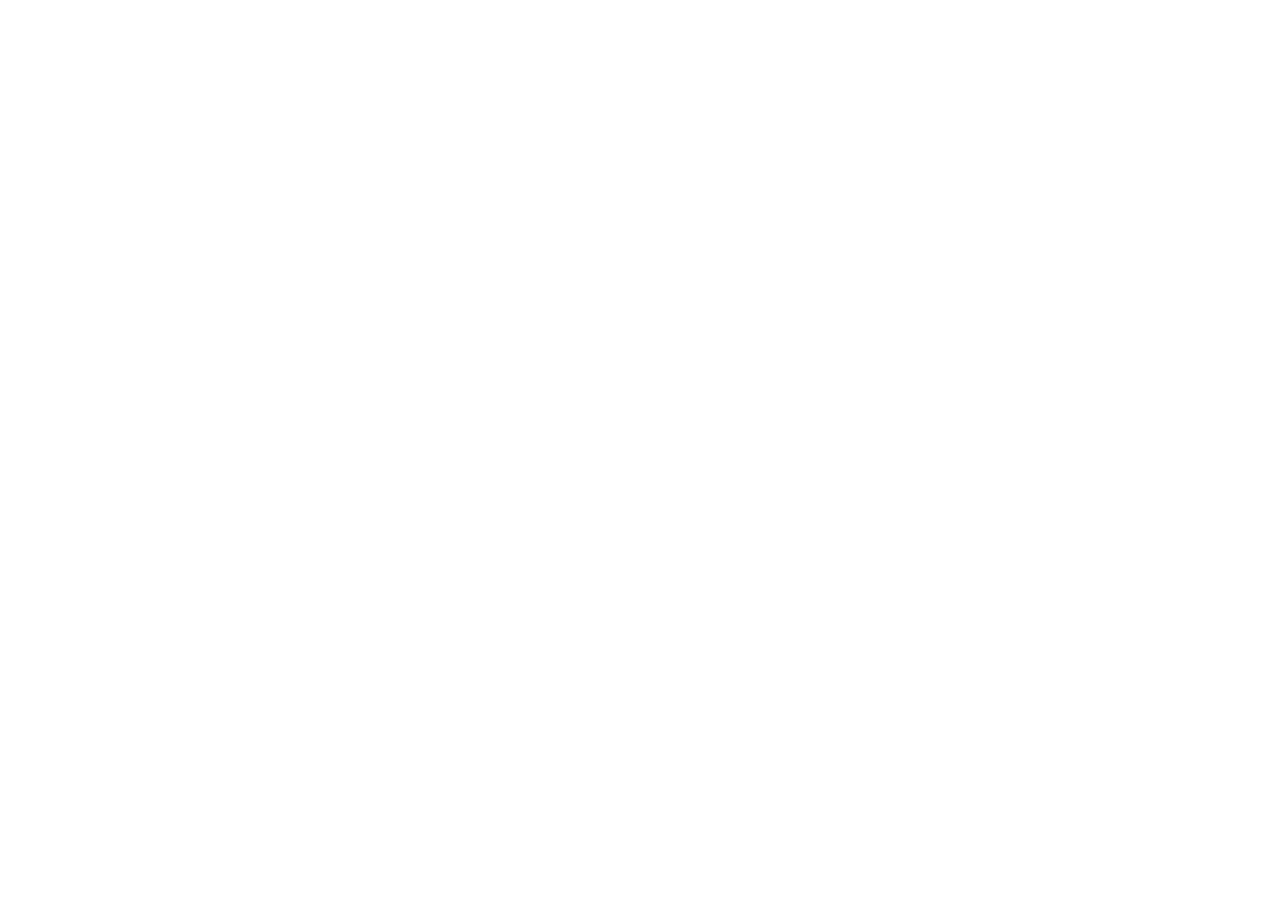
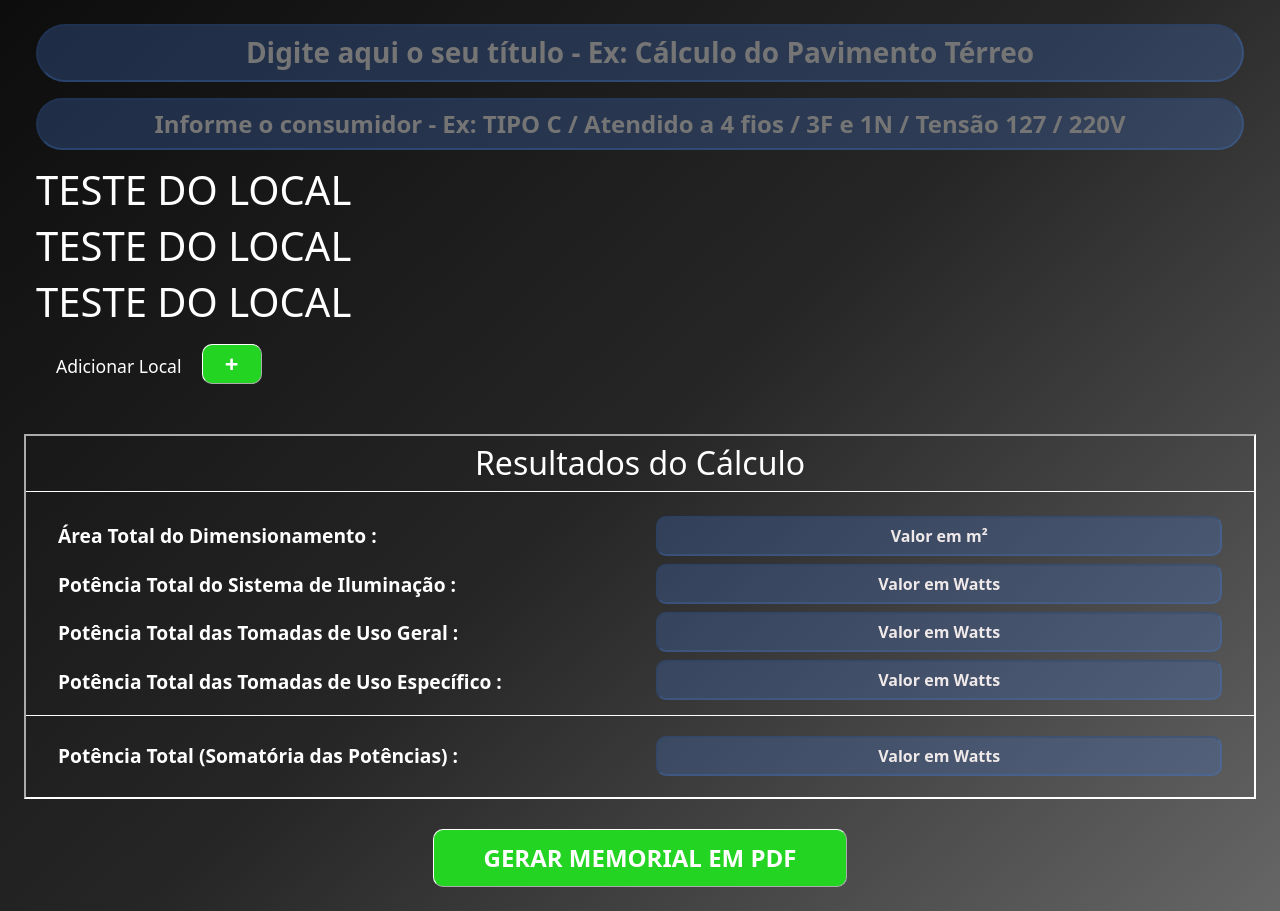
Before and after one commit to Dallas2022/previsao-cargas-calc, a React (Create React App) app in the folder 003_PROJETO/app/: page /locais in a window 1280 px wide. Before the commit the page ends 800 px from the top, so only its background shows below. Built offline with nearby package versions, Linux system fonts and the light colour scheme.

Commit message:
Component 'Resultados' Created

```diff
--- a/003_PROJETO/app/src/App.js
+++ b/003_PROJETO/app/src/App.js
@@ -1,14 +1,14 @@
 import React from "react";
 import { Routes, Route, Link } from 'react-router-dom'
 import Abertura from "./components/Abertura";
-import Local from "./components/Local";
+import Memorial from "./components/Memorial";
 
 function App() {
   return (
     <>
       <Routes>
         <Route path="/" element={<Abertura />}></Route>
-        <Route path="/locais" element={<Local />}></Route>
+        <Route path="/locais" element={<Memorial />}></Route>
         <Route path="/*" element={"Erro !"}></Route>
       </Routes>
     </>
--- a/003_PROJETO/app/src/components/Local.jsx
+++ b/003_PROJETO/app/src/components/Local.jsx
@@ -2,9 +2,9 @@
 
 function Local() {
     return (
-        <>
-
-        </>
+        <div>
+            <h1 style={{ color: 'white' }}>TESTE DO LOCAL</h1>
+        </div>
     )
 }
 
--- /dev/null
+++ b/003_PROJETO/app/src/components/Memorial.jsx
@@ -0,0 +1,50 @@
+import React, { createElement } from "react";
+import Local from "./Local";
+import Resultados from "./Resultados";
+
+import '../estilos/Memorial.css'
+
+function Memorial() {
+
+    let mtz = []
+
+    function adicionarLocal() {
+
+        mtz.push(<Local />)
+        mtz.push(<Local />)
+        mtz.push(<Local />)
+
+        return mtz
+
+    }
+
+    return (
+        <div id="corpo" className="container-fluid">
+            {/* Cabeçalho do Memorial de Cálculo */}
+            <div className="row p-4">
+                <div className="col-12">
+                    <h3>
+                        <input id="tituloLocal" type="text" placeholder="Digite aqui o seu título - Ex: Cálculo do Pavimento Térreo"></input>
+                    </h3>
+                    <h4>
+                        <input id="descConsumidor" type="text" placeholder="Informe o consumidor - Ex: TIPO C / Atendido a 4 fios / 3F e 1N / Tensão 127 / 220V"></input>
+                    </h4>
+
+
+                    {adicionarLocal()}
+
+                    {/* Botão para Adicionar um Novo Local */}
+                    <label className="lblAdicionarLocal">Adicionar Local</label>
+                    <button type="button" onClick={() => { adicionarLocal() }} className="adicionalLocal">+</button>
+
+
+                    {/* Tabela de Resultados */}
+                    <Resultados />
+
+                </div>
+            </div>
+        </div>
+    )
+}
+
+export default Memorial
--- /dev/null
+++ b/003_PROJETO/app/src/components/Resultados.jsx
@@ -0,0 +1,57 @@
+import React from "react";
+
+import '../estilos/Resultados.css'
+
+function Resultados() {
+    return (
+        <div>
+            <div className=" row divResultados pt-2 pb-2">
+                {/* Tabela Gerada com os Resultados dos Valores Calculados */}
+
+                {/* Título da Tabela*/}
+                <div className="col-12 align-self-center divRiscoInferior">
+                    <h2 className="text-center">Resultados do Cálculo</h2>
+                </div>
+
+                {/* Rótulos Indicativos das Grandezas */}
+                <div className="col-6">
+                    <label className="lblResultados">Área Total do Dimensionamento :</label>
+                    <label className="lblResultados">Potência Total do Sistema de Iluminação :</label>
+                    <label className="lblResultados">Potência Total das Tomadas de Uso Geral :</label>
+                    <label className="lblResultados">Potência Total das Tomadas de Uso Específico :</label>
+                </div>
+
+                {/* Resultados do Cálculo */}
+                <div className="col-6">
+                    <input className="resultados" type="text" readOnly value="Valor em m²"></input>
+                    <input className="resultados" type="text" readOnly value="Valor em Watts"></input>
+                    <input className="resultados" type="text" readOnly value="Valor em Watts"></input>
+                    <input className="resultados" type="text" readOnly value="Valor em Watts"></input>
+                </div>
+
+                {/* Linha do Cálculo Final */}
+                <div className="col-12 align-self-center divRiscoSuperior mt-2">
+                    <div className=" row pt-2 pb-2 mt-2">
+                        <div className="col-6">
+                            <label className="lblResultados">Potência Total (Somatória das Potências) :</label>
+                        </div>
+                        <div className="col-6">
+                            <input className="resultados" type="text" readOnly value="Valor em Watts"></input>
+                        </div>
+                    </div>
+                </div>
+
+            </div>
+
+            {/* Botão de Geração de Memorial em PDF */}
+            <div className="row text-center">
+                <div className="col-12 align-self-center">
+                    <button type="button" className="gerarPDF">GERAR MEMORIAL EM PDF</button>
+                </div>
+            </div>
+        </div>
+
+    )
+}
+
+export default Resultados
--- a/003_PROJETO/app/src/estilos/Abertuta.css
+++ b/003_PROJETO/app/src/estilos/Abertuta.css
@@ -1,5 +1,42 @@
+@keyframes float {
+    0% {
+        transform: translate3d(0px, 0px, 0px);
+    }
+
+    12% {
+        transform: translate3d(1px, 1px, 1px);
+    }
+
+    25% {
+        transform: translate3d(2px, 2px, 2px);
+    }
+
+    37% {
+        transform: translate3d(3px, 3px, 3px);
+    }
+
+    50% {
+        transform: translate3d(4px, 4px, 4px);
+    }
+
+    62% {
+        transform: translate3d(3px, 3px, 3px);
+    }
+
+    75% {
+        transform: translate3d(2px, 2px, 2px);
+    }
+
+    87% {
+        transform: translate3d(1px, 1px, 1px);
+    }
+
+    100% {
+        transform: translate3d(0px, 0px, 0px);
+    }
+}
+
 .container-fluid {
-    padding: 10px;
     background: linear-gradient(317deg, #666666, #262626, #0D0D0D);
 }
 
@@ -17,12 +54,12 @@
     text-align: center;
 }
 
-#divCartao{
+#divCartao {
     padding-right: 120px;
 }
 
 @media(max-width: 768px) {
-    #divCartao{
+    #divCartao {
         margin-top: 30px;
         padding-right: 30px;
     }
@@ -47,6 +84,8 @@
     margin-top: 40px;
     margin-bottom: 50px;
     background-color: rgb(35, 212, 35) !important;
+    transform: translate3d(0px, 0px, 0px);
+    animation: float 6s ease-in-out infinite;
 }
 
 .btn-success:hover {
--- /dev/null
+++ b/003_PROJETO/app/src/estilos/Memorial.css
@@ -0,0 +1,40 @@
+.container-fluid {
+    background: linear-gradient(317deg, #666666, #262626, #0D0D0D);
+}
+
+#tituloLocal, #descConsumidor {
+    width: 100%;
+    font-weight: 700;
+    text-align: center;
+    color: rgb(240, 233, 233);
+    padding: 10px;
+    border-radius: 30px;
+    border-color: #4473c44d;
+    background-color: #4473c44d;
+    margin-bottom: 8px;
+}
+
+.lblAdicionarLocal {
+    font-size: 1.1em;
+    font-weight: 500;
+    color: white;
+    padding: 10px 20px 10px 20px;
+}
+
+.adicionalLocal {
+    font-size: 1.5em;
+    font-weight: 700;
+    color: white;
+    margin-top: 10px;
+    margin-bottom: 50px;
+    background-color: rgb(35, 212, 35);
+    border: outset 1px white;
+    width: 60px;
+    border-radius: 10px;
+}
+
+.adicionalLocal:hover {
+    background-color: rgb(12, 163, 12);
+    border: solid 2px white;
+    box-shadow: 2px 2px 8px rgb(207, 206, 206);
+}
--- /dev/null
+++ b/003_PROJETO/app/src/estilos/Resultados.css
@@ -0,0 +1,54 @@
+/* .container-fluid {
+    padding: 10px;
+    background: linear-gradient(317deg, #666666, #262626, #0D0D0D);
+} */
+
+.divResultados {
+    color: rgb(255, 255, 255);
+    border: inset 2px white;
+}
+
+.divRiscoInferior {
+    border-bottom: solid 1px white;
+    margin-bottom: 20px;
+}
+
+.divRiscoSuperior {
+    border-top: solid 1px white;
+}
+
+.resultados {
+    width: 96%;
+    font-weight: 800;
+    text-align: center;
+    color: rgb(240, 233, 233);
+    padding: 6px;
+    border-radius: 10px;
+    border-color: #4473c44d;
+    background-color: #4473c44d;
+    margin: 4px;
+}
+
+.lblResultados {
+    font-size: 1.2em;
+    font-weight: 600;
+    color: white;
+    padding: 10px 20px 10px 20px;
+}
+
+.gerarPDF {
+    padding: 10px 50px 10px 50px;
+    font-size: 1.5em;
+    font-weight: 700;
+    color: white;
+    margin-top: 30px;
+    background-color: rgb(35, 212, 35);
+    border: outset 1px white;
+    border-radius: 10px;
+}
+
+.gerarPDF:hover {
+    background-color: rgb(12, 163, 12);
+    border: solid 2px white;
+    box-shadow: 2px 2px 8px rgb(207, 206, 206);
+}
```
Also changed, not shown: 1 other file (tests, documents, lock files or other folders).
